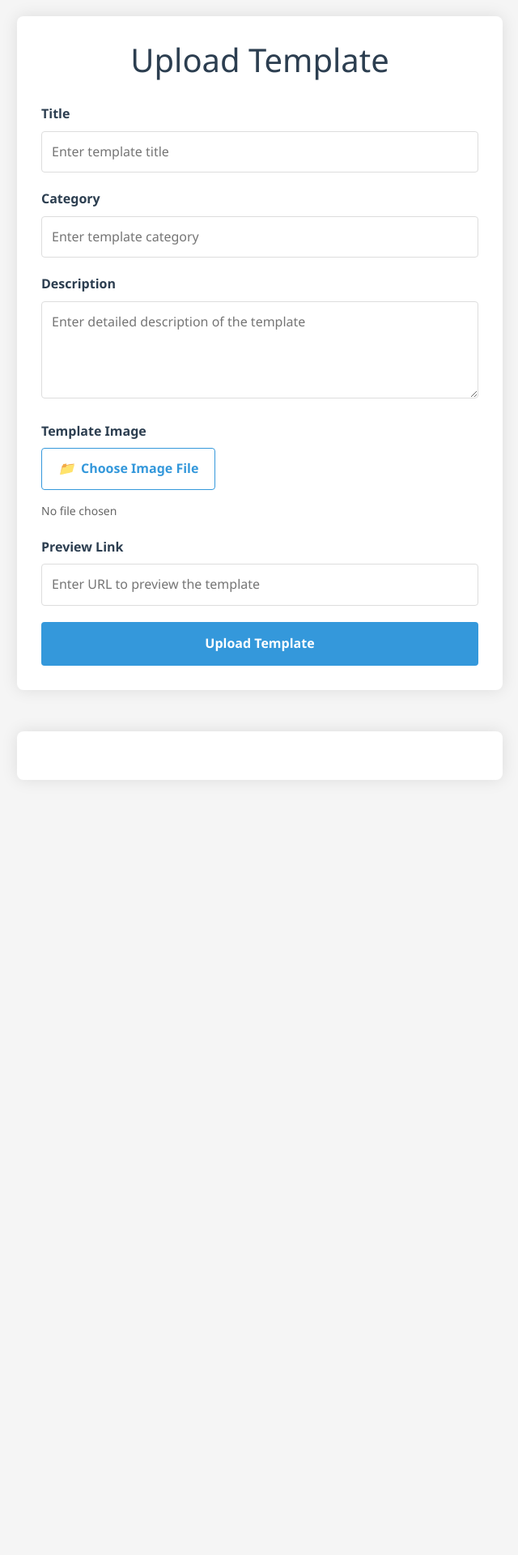
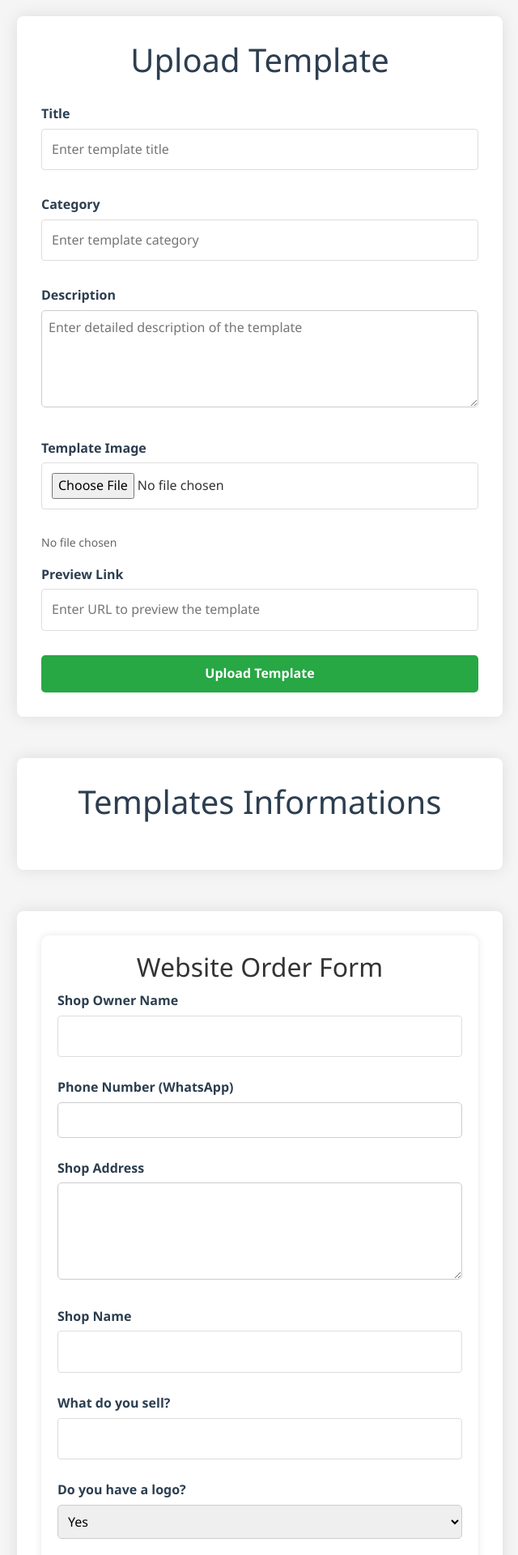
Before and after one commit to sriram-65/HMI, a Flask app: page /upload-Template in a window 1280 px wide. Shown: the top 1920 px of the page at 81% size, without its empty margins (319-959 px from the left). Before the commit the page ends 822 px from the top, so only its background shows below. Run offline with Flask 3, Linux system fonts and the light colour scheme; data that the repository does not hold is empty; some libraries are stand-ins or nearby versions.

Commit message:
Update admin.html

```diff
--- a/templates/admin.html
+++ b/templates/admin.html
@@ -95,15 +95,7 @@
             margin-right: 8px;
         }
 
-        input[type="file"] {
-            position: absolute;
-            left: 0;
-            top: 0;
-            opacity: 0;
-            width: 100%;
-            height: 100%;
-            cursor: pointer;
-        }
+
 
         .submit-btn {
             background-color: #3498db;
@@ -127,12 +119,58 @@
             font-size: 14px;
             color: #666;
         }
+
+    .form-container {
+      max-width: 600px;
+      margin: auto;
+      background: #fff;
+      padding: 20px;
+      border-radius: 10px;
+      box-shadow: 0 0 10px rgba(0,0,0,0.1);
+    }
+    h2 {
+      text-align: center;
+      color: #333;
+    }
+    label {
+      display: block;
+      margin: 10px 0 5px;
+      font-weight: bold;
+    }
+    input, textarea, select {
+      width: 100%;
+      padding: 8px;
+      border-radius: 5px;
+      border: 1px solid #ccc;
+      margin-bottom: 15px;
+    }
+    .form-group {
+      margin-bottom: 15px;
+    }
+    .submit-btn {
+      background: #28a745;
+      color: white;
+      border: none;
+      padding: 10px 15px;
+      font-size: 16px;
+      cursor: pointer;
+      border-radius: 5px;
+      width: 100%;
+    }
+    .submit-btn:hover {
+      background: #218838;
+    }
+    .imgs{
+        width:100%;
+        display: flex;
+        gap:20px;
+    }
     </style>
 </head>
 <body>
     <div class="container">
         <h1>Upload Template</h1>
-        <form action="/upload-Template" method="POST" enctype="multipart/form-data">
+        <form action="/upload-Template" method="POST" enctype="multipart/form-data" >
             <div class="form-group">
                 <label for="title">Title</label>
                 <input type="text" id="title" placeholder="Enter template title" name="title" required>
@@ -151,9 +189,7 @@
             <div class="form-group">
                 <label for="img">Template Image</label>
                 <div class="file-input-wrapper">
-                    <button type="button" class="file-input-button">
-                        <i>📁</i> Choose Image File
-                    </button>
+
                     <input type="file" id="img" name="img" accept="image/*" required>
                 </div>
                 <div id="file-name" class="file-name">No file chosen</div>
@@ -172,18 +208,19 @@
     <br>
     <br>
     <div class="container">
+        <h1 class="text-center"> Templates Informations </h1>
         <div class="row">
             {% if templates  %}
             {% for i in templates %}
             <div class="col-md-6">
                <p>Title : {{i.title}}</p>
-               <img src="{{i.img}}" width="100" height="100" alt="">
+               <img src="{{i.img}}" width="250" height="170" alt="">
                <hr>
             </div>
             <div class="col-md-6">
                 <br>
                 <br>
-                <form action="{{url_for('delete_post' , template_id=i._id)}}" method="POST">
+                <form action="{{url_for('delete_post' , template_id=i._id)}}" method="POST" onsubmit="return confirm('Are you Sure Want to delete this Template ?')">
                 <button class="btn btn-danger">Delete</button>
                 </form>
             </div>
@@ -193,7 +230,122 @@
     </div>
 
 
+    <br>
+    <br>
+    <div class="container">
 
+        <div class="row">
+            <div class="col-12">
+
+  <div class="form-container">
+    <h2>Website Order Form</h2>
+    <form action="/upload-information-about-shops" method="POST" enctype="multipart/form-data" >
+
+      <label for="name">Shop Owner Name</label>
+      <input type="text" id="name" name="soname" required>
+
+      <label for="phone">Phone Number (WhatsApp)</label>
+      <input type="tel" id="phone" name="phoneno" required>
+
+      <label for="address">Shop Address</label>
+      <textarea id="address" name="address" rows="2"></textarea>
+
+      <label for="shop_name">Shop Name</label>
+      <input type="text" id="shop_name" name="shop_name" required>
+
+      <label for="business_type">What do you sell?</label>
+      <input type="text" id="business_type" name="business_type">
+
+      <label for="logo">Do you have a logo?</label>
+      <select id="logo" name="logo">
+        <option value="Yes">Yes</option>
+        <option value="No">No (Need logo)</option>
+      </select>
+
+      <label for="description">Shop Description</label>
+      <textarea id="description" name="description" rows="3"></textarea>
+
+      <label for="products">List of Products/Services</label>
+      <textarea id="products" name="products" rows="3"></textarea>
+
+      <label for="website_type">Website Type</label>
+      <select id="website_type" name="website_type">
+        <option value="static">Static Website (₹499)</option>
+        <option value="full">Full Website with Contact Form (₹999)</option>
+      </select>
+
+
+      <label for="advance">Advance Paid (₹)</label>
+      <input type="number" id="advance" name="advance">
+
+      <label for="imgs"> Upload Image </label>
+
+      <input type="file" id="file-upload" name="img-upload" accept="image/*" multiple>
+
+
+      <label for="payment_mode">Payment Mode</label>
+      <select id="payment_mode" name="payment_mode">
+        <option value="GPay">GPay</option>
+        <option value="PhonePe">PhonePe</option>
+        <option value="Cash">Cash</option>
+      </select>
+
+      <button type="submit" class="submit-btn">Submit Order</button>
+    </form>
+  </div>
+            </div>
+        </div>
+
+    </div>
+
+
+    <br>
+    <br>
+
+    <div class="container">
+
+        <h1 class="text-center"> Users Deatils </h1>
+        {% if deatils %}
+        {% for i in deatils %}
+     <div class="row">
+
+          <div class="col-12">
+                            <p>
+                <strong>Owner:</strong> {{ i.shop_owner_name }} <br>
+                <strong>Phone:</strong> {{ i.phone_no }} <br>
+                <strong>Address:</strong> {{ i.shop_adress }} <br>
+                <strong>Shop Name:</strong> {{ i.shop_name }} <br>
+                <strong>Business Type:</strong> {{ i.business_type }} <br>
+                <strong>Logo:</strong> {{i.shop_logo}} <br>
+                <strong>Description:</strong> {{ i.description }} <br>
+                <strong>Products:</strong> {{ i.products }} <br>
+                <strong>Website Type:</strong> {{ i.website_type }} <br>
+                <strong>Advance Payment:</strong> ₹{{ i.advance_payment }} <br>
+                <strong>Payment Mode:</strong> {{ i.payment_mode }}
+
+
+                </p>
+
+           {% for img in i.imgs%}
+                <div class="imgs">
+                    <br>
+                    <img src="{{img}}" class="img-fluid" width="300"/>
+                </div>
+                {%endfor%}
+
+
+            <button class="btn btn-danger"> delete </button>
+            <button class="btn btn-warning">Edit </button>
+                <hr>
+                <hr>
+
+        </div>
+
+    </div>
+    {%endfor%}
+    {%endif%}
+
+    </div>
 
 
     <script>
```
